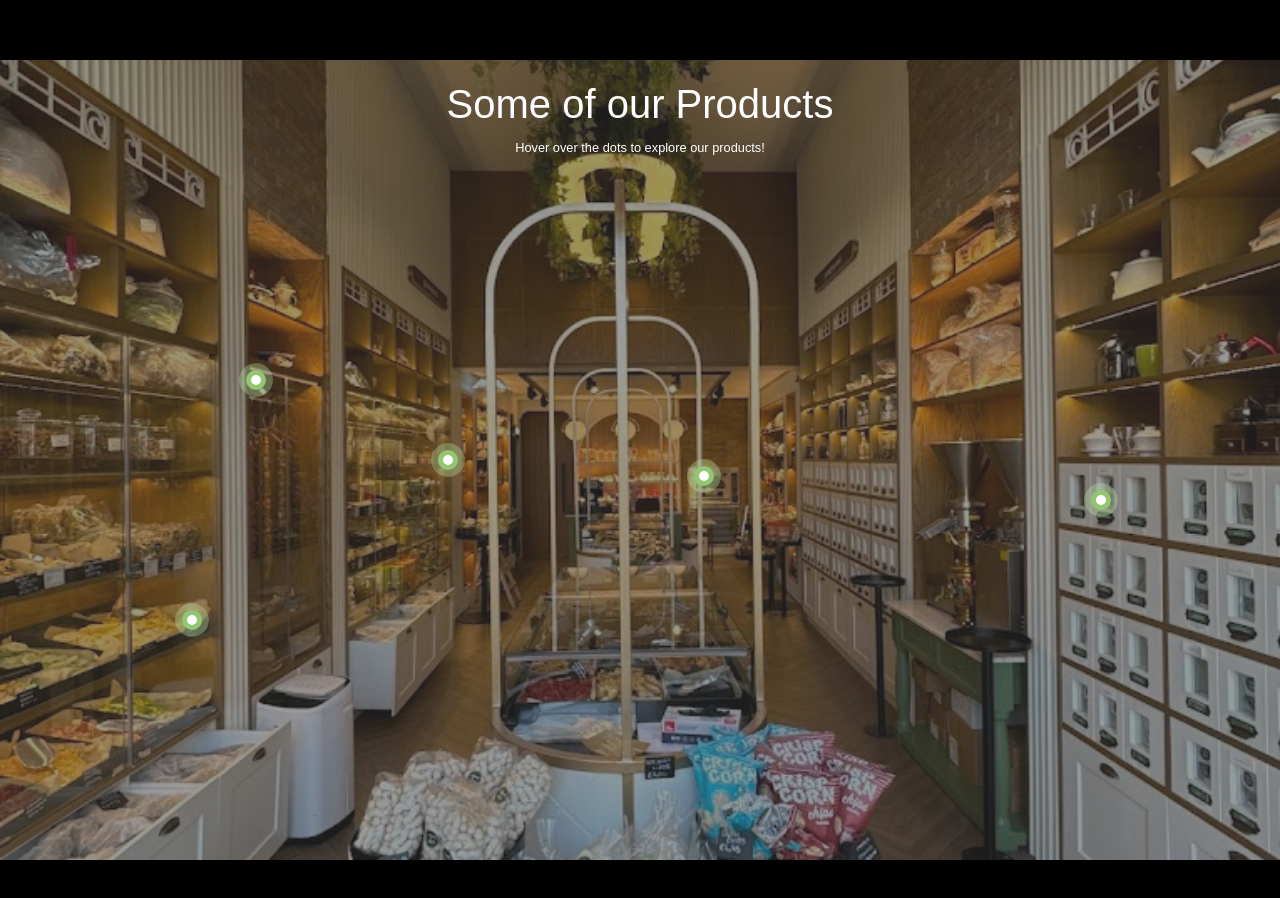
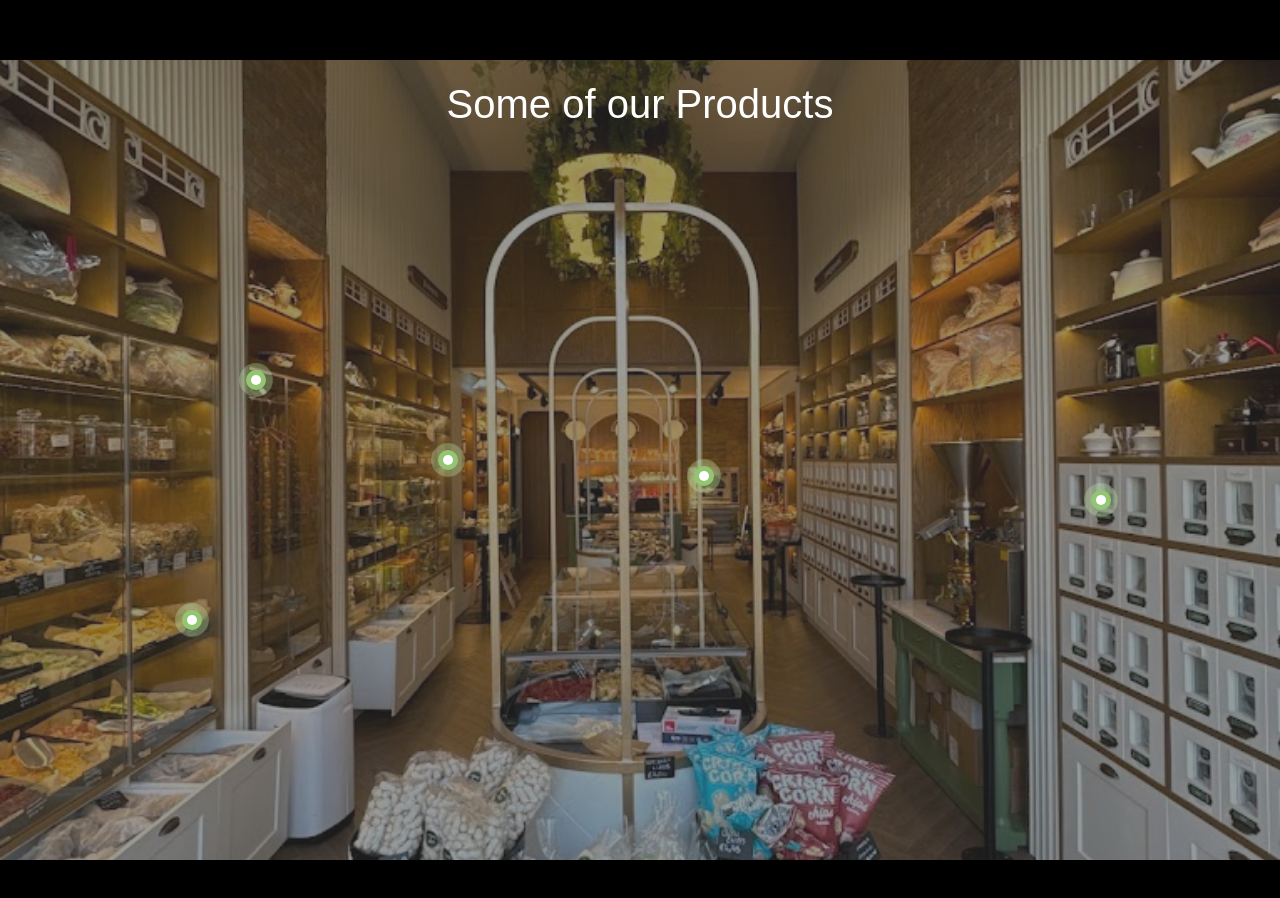
Before and after one commit to IacovosIacovides/KarposZois, a plain HTML site: page index.html in a window 1280 px wide. Shown: the part 1540-2438 px from the top of the page. Drawn offline with nearby package versions, Linux system fonts and the light colour scheme.

Commit message:
Add files via upload

```diff
--- a/index.html
+++ b/index.html
@@ -105,7 +105,7 @@
 
   <div class="hero2-content">
     <h2>Some of our Products</h2>
-    <p class="instruction">Hover over the dots to explore our products!</p>
+    <!-- <p class="instruction">Hover over the dots to explore our products!</p> -->
   </div>
 
   <div class="hotspot" style="top: 50%; left: 35%;">
```
